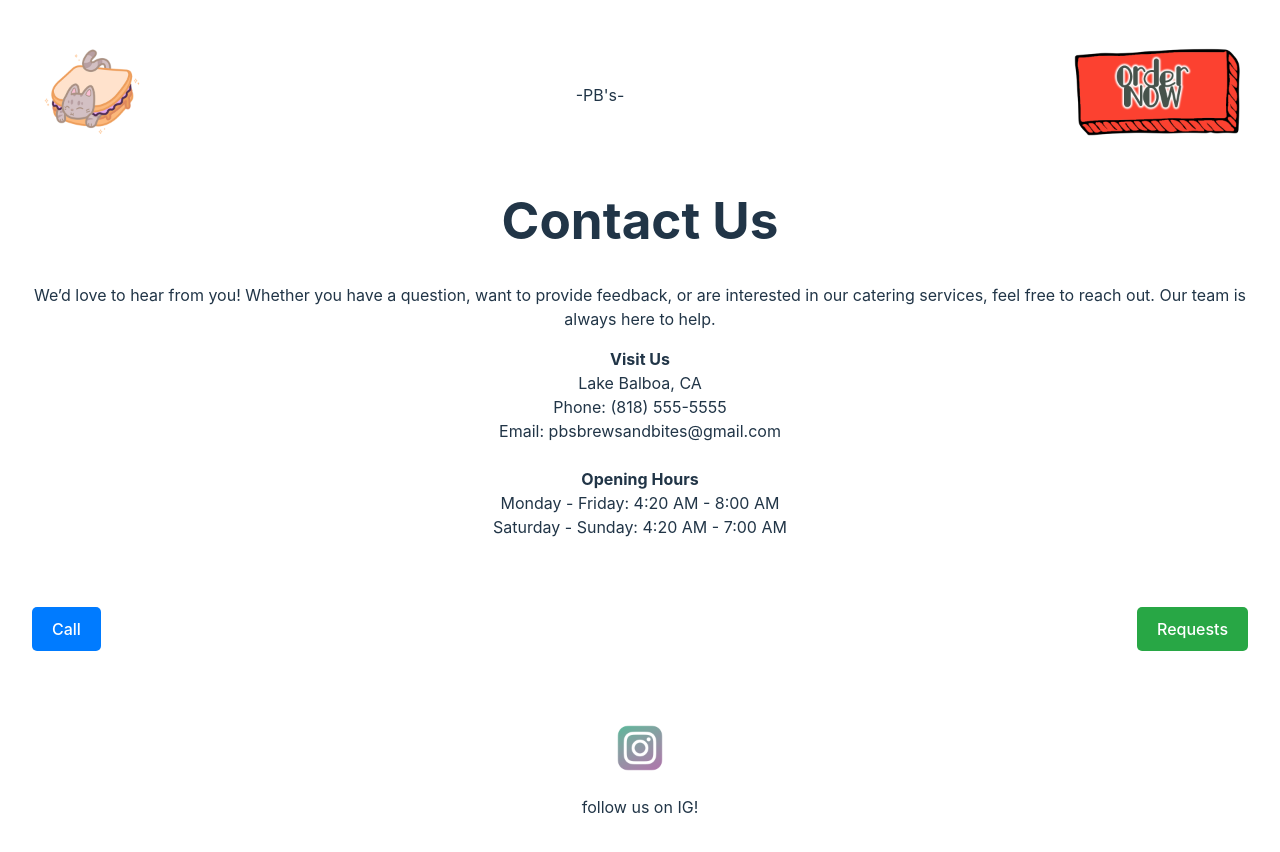
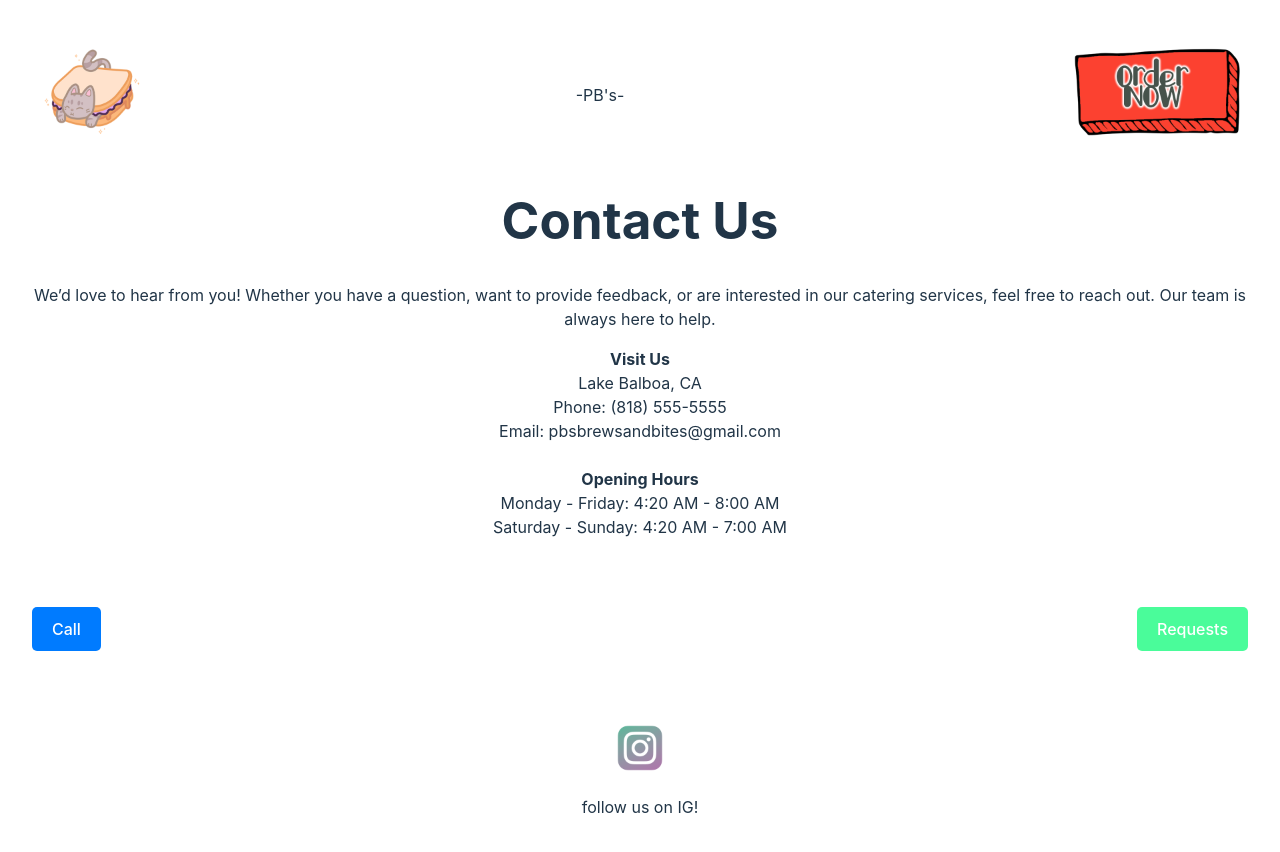
Before and after one commit to rtocastro/bruiseandbites, a React (Vite) app: page /Contact in a window 1280 px wide. Shown: the top 852 px of the page. Built offline with nearby package versions, Linux system fonts and the light colour scheme.

Commit message:
changed button color for requests

```diff
--- a/src/pages/Contact.jsx
+++ b/src/pages/Contact.jsx
@@ -35,7 +35,7 @@ function Contact() {
       {/* Buttons at the bottom */}
       <div style={{ display: 'flex', justifyContent: 'space-between', marginTop: '20px' }}>
         <a href="tel:+18186507462" style={{ padding: '10px 20px', backgroundColor: '#007bff', color: 'white', textDecoration: 'none', borderRadius: '5px' }}>Call</a>
-        <Link to="/Request" style={{ padding: '10px 20px', backgroundColor: '#28a745', color: 'white', textDecoration: 'none', borderRadius: '5px' }}>Requests</Link>
+        <Link to="/Request" style={{ padding: '10px 20px', backgroundColor: '#30fc8bde', color: 'white', textDecoration: 'none', borderRadius: '5px' }}>Requests</Link>
       </div>
       <br />
       <br />
```
